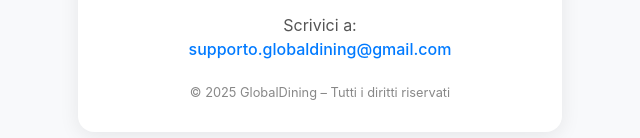
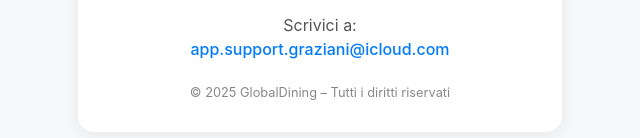
Before and after one commit to kaliber94/globaldining-support, a plain HTML site: page index.html in a window 1280 px wide. Shown: the part 406-544 px from the top of the page, 320-960 px from the left. Drawn offline with Linux system fonts and the light colour scheme.

Commit message:
Update index.html

```diff
--- a/index.html
+++ b/index.html
@@ -52,7 +52,7 @@
     <h1>Supporto GlobalDining</h1>
     <p>Hai bisogno di assistenza o vuoi segnalare un problema?</p>
     <p>Scrivici a:<br>
-      <a href="mailto:supporto.globaldining@gmail.com">supporto.globaldining@gmail.com</a>
+      <a href="mailto:app.support.graziani@icloud.com">app.support.graziani@icloud.com</a>
     </p>
     <footer>© 2025 GlobalDining – Tutti i diritti riservati</footer>
   </div>
```
